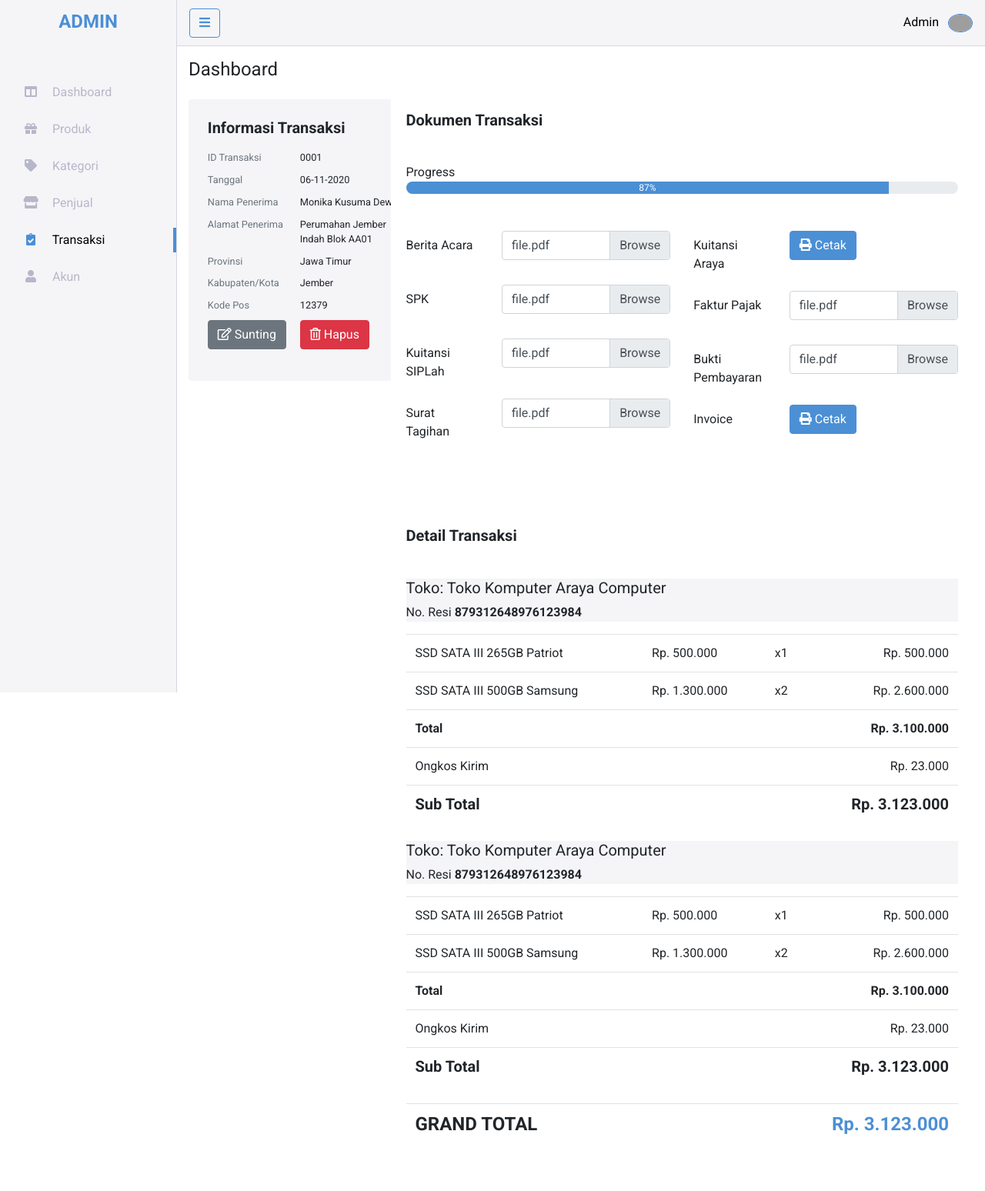
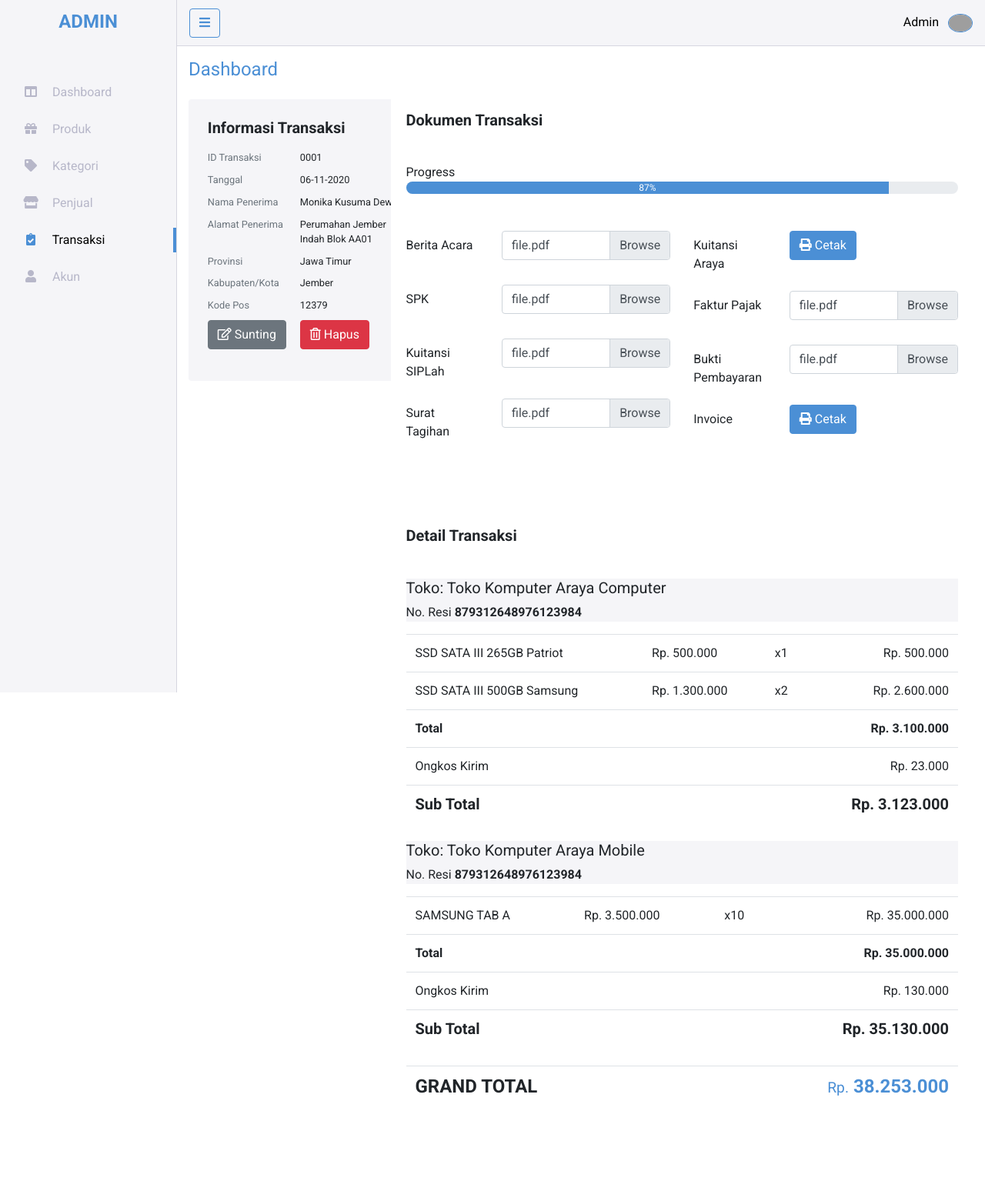
Before and after one commit to adigagas/siproduk, a PHP site: page /pages/detail-transaksi.html in a window 1280 px wide. Shown: the whole page at 77% size. After the commit the page ends 1424 px from the top, so only its background shows below. Run offline with PHP 8.4, Linux system fonts and the light colour scheme; grey boxes are pictures that could not be loaded.

Commit message:
CSS Update

```diff
--- a/css/style.css
+++ b/css/style.css
@@ -5,10 +5,10 @@
     --secondaryColor: #b7b7c9;
     --secondaryColorLight: #f5f5f8;
     --accentColor: #3C415E;
-    --successColor: #9DE16F;
-    --warningColor: #F8C830;
-    --orangeColor: #FF8337;
-    --dangerColor: #FF3737;
+    --successColor: #68d81d;
+    --warningColor: #fac61b;
+    --orangeColor: #ff6200;
+    --dangerColor: #E63956;
 }
 
 body {
--- a/pages/detail-produk.html
+++ b/pages/detail-produk.html
@@ -96,7 +96,7 @@
         <div class="container-fluid">
             <div class="row">
                 <div class="col-md text-accent mb-3">
-                    <h4>Dashboard</h4>
+                    <h4 class="text-primary">Detail Produk</h4>
                 </div>
             </div>
         </div>
--- a/pages/detail-transaksi.html
+++ b/pages/detail-transaksi.html
@@ -96,7 +96,7 @@
             <div class="row">
                 <div class="col-xl-3 col-lg-5 col-md-12">
                     <div class="side-panel">
-                        <h4>Dashboard</h4>
+                        <h4 class="text-primary">Dashboard</h4>
                         <div class="card bg-light border-0 mt-4">
                             <div class="card-body">
                                 <small>
@@ -302,34 +302,28 @@
                             </table>
 
                             <div class="bg-light">
-                                <h5>Toko: Toko Komputer Araya Computer</h5>
+                                <h5>Toko: Toko Komputer Araya Mobile</h5>
                                 <span>No. Resi <b>879312648976123984</b></span>
                             </div>
                             <table class="table mt-3">
                                 <tbody>
                                     <tr>
-                                        <td>SSD SATA III 265GB Patriot</td>
-                                        <td>Rp. 500.000</td>
-                                        <td>x1</td>
-                                        <td class="text-right">Rp. 500.000</td>
-                                    </tr>
-                                    <tr>
-                                        <td>SSD SATA III 500GB Samsung</td>
-                                        <td>Rp. 1.300.000</td>
-                                        <td>x2</td>
-                                        <td class="text-right">Rp. 2.600.000</td>
+                                        <td>SAMSUNG TAB A</td>
+                                        <td>Rp. 3.500.000</td>
+                                        <td>x10</td>
+                                        <td class="text-right">Rp. 35.000.000</td>
                                     </tr>
                                     <tr>
                                         <td colspan="3"><b>Total</b></td>
-                                        <td class="text-right"><b>Rp. 3.100.000</b></td>
+                                        <td class="text-right"><b>Rp. 35.000.000</b></td>
                                     </tr>
                                     <tr>
                                         <td colspan="3">Ongkos Kirim</td>
-                                        <td class="text-right">Rp. 23.000</td>
+                                        <td class="text-right">Rp. 130.000</td>
                                     </tr>
                                     <tr>
                                         <td colspan="3"><h5><b>Sub Total</b></h5></td>
-                                        <td class="text-right"><h5><b>Rp. 3.123.000</b></h5></td>
+                                        <td class="text-right"><h5><b>Rp. 35.130.000</b></h5></td>
                                     </tr>
                                 </tbody>
                             </table>
@@ -338,7 +332,7 @@
                                 <tbody>
                                     <tr>
                                         <td colspan="3"><h4><b>GRAND TOTAL</b></h4></td>
-                                        <td class="text-right text-primary"><h4><b>Rp. 3.123.000</b></h4></td>
+                                        <td class="text-right text-primary"><h4><small>Rp.</small> <b>38.253.000</b></h4></td>
                                     </tr>
                                 </tbody>
                             </table>
--- a/pages/index.html
+++ b/pages/index.html
@@ -93,7 +93,7 @@
     <div class="content" id="content">
         <div class="container-fluid">
             <div class="row">
-                <div class="col-md text-accent mb-3">
+                <div class="col-md text-primary mb-3">
                     <h4>Dashboard</h4>
                 </div>
             </div>
```
Also changed, not shown: pages/transaksi.html (+6 -6 lines).
